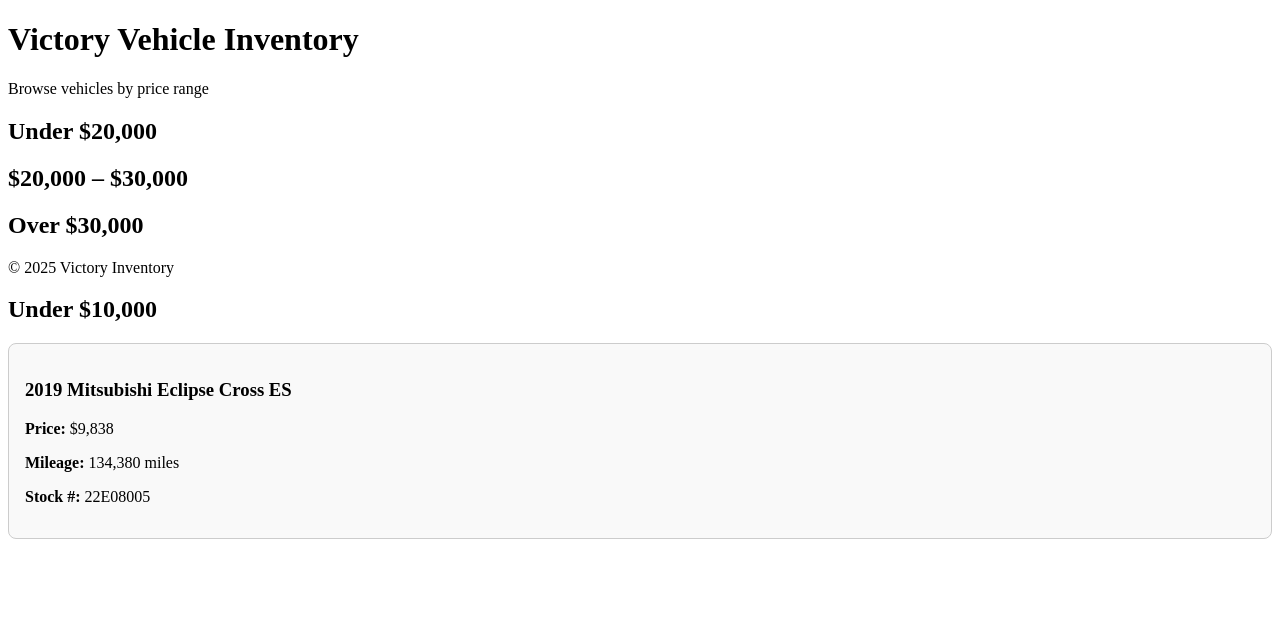
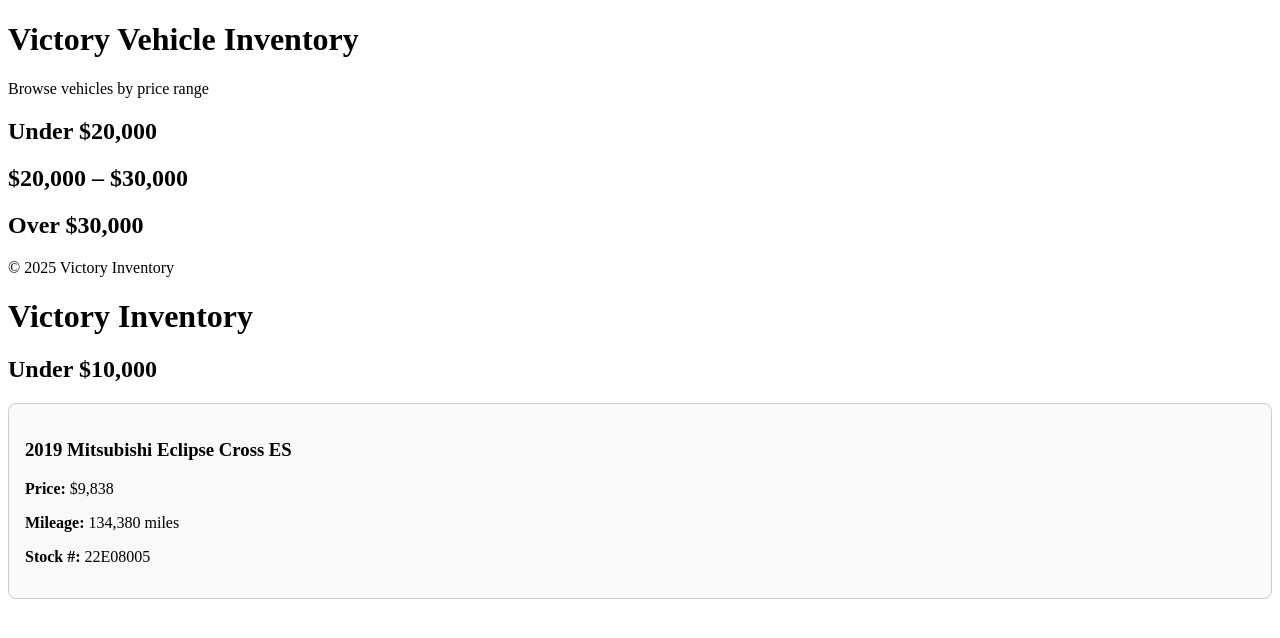
Before and after one commit to jameldwhite/victory-inventory, a plain HTML site: page index.html in a window 1280 px wide. Drawn offline with Linux system fonts and the light colour scheme.

Commit message:
Update index.html

```diff
--- a/index.html
+++ b/index.html
@@ -34,5 +34,6 @@
     </footer>
 
     <script src="script.js"></script>
-</body><div id="inventory"></div>
+</body><h1>Victory Inventory</h1>
+<div id="inventory"></div>
 </html>
```
